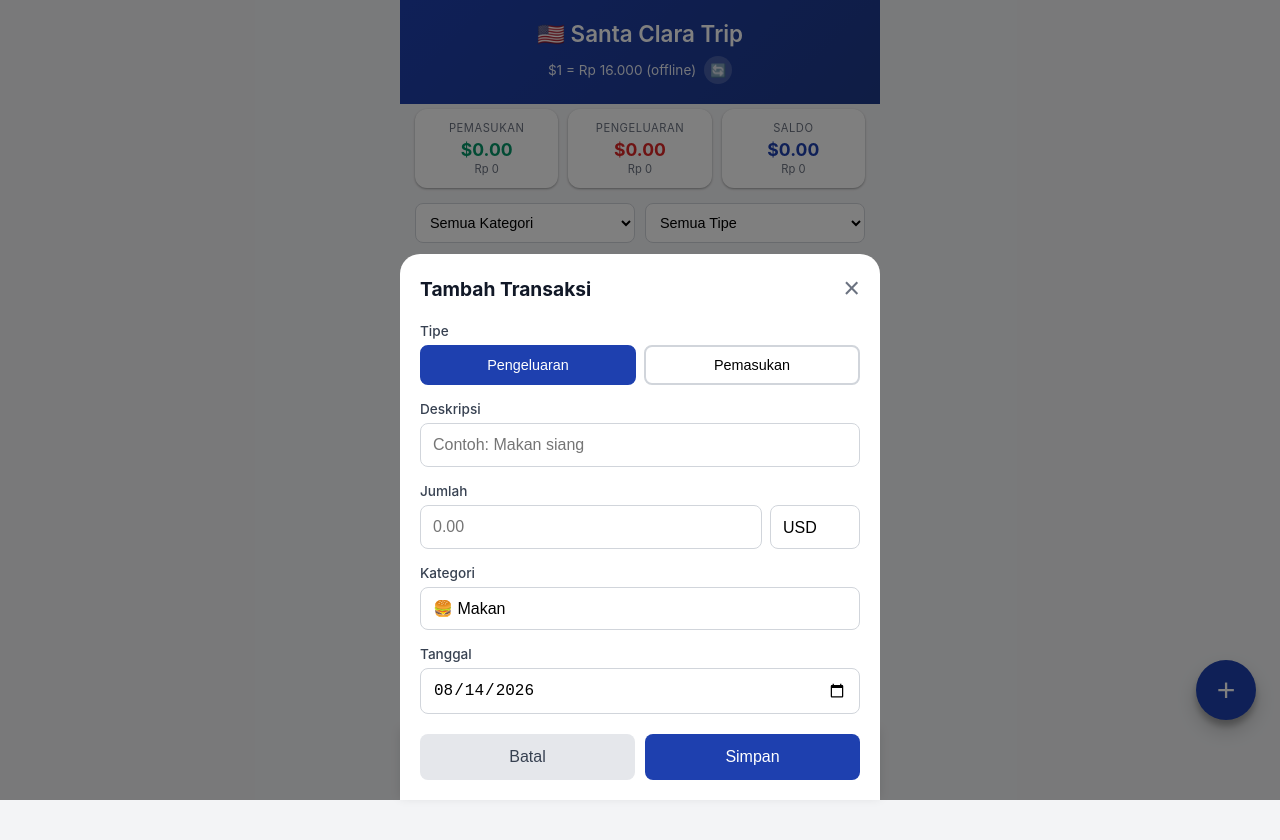
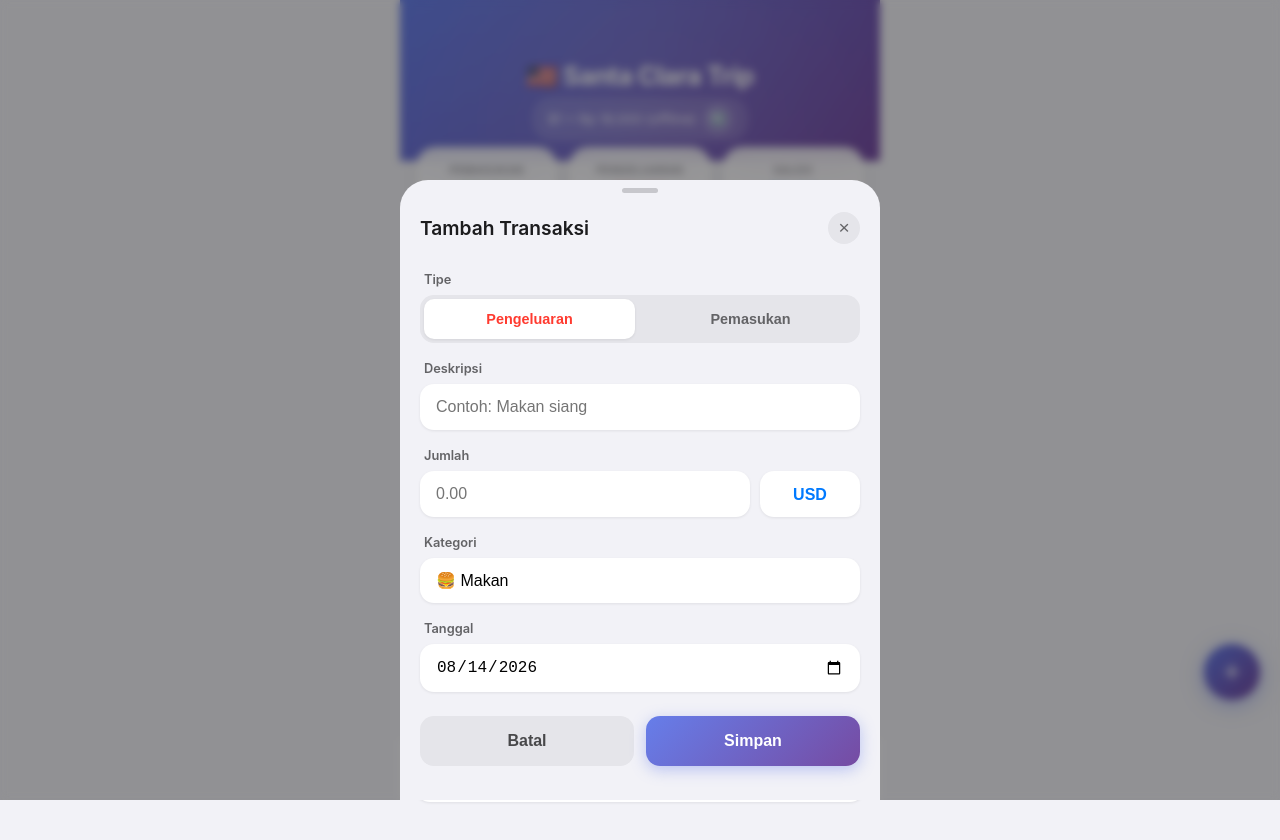
Before and after one commit to risangsaputra/trip-expense-tracker, a plain HTML site: page index.html in a window 1280 px wide. Both pictures are taken after a click on the button "Tambah Transaksi". Drawn offline with Linux system fonts and the light colour scheme; no server answers.

Commit message:
iOS-style redesign with glassmorphism and smooth animations

```diff
--- a/style.css
+++ b/style.css
@@ -5,28 +5,40 @@
 }
 
 :root {
-    --primary: #1e40af;
-    --primary-dark: #1e3a8a;
-    --success: #059669;
-    --danger: #dc2626;
-    --warning: #d97706;
-    --gray-50: #f9fafb;
-    --gray-100: #f3f4f6;
-    --gray-200: #e5e7eb;
-    --gray-300: #d1d5db;
-    --gray-500: #6b7280;
-    --gray-700: #374151;
-    --gray-900: #111827;
-    --shadow: 0 1px 3px rgba(0,0,0,0.12), 0 1px 2px rgba(0,0,0,0.24);
-    --shadow-lg: 0 10px 20px rgba(0,0,0,0.19), 0 6px 6px rgba(0,0,0,0.23);
+    --primary: #007AFF;
+    --primary-dark: #0056CC;
+    --success: #34C759;
+    --danger: #FF3B30;
+    --warning: #FF9500;
+    --gray-50: #F2F2F7;
+    --gray-100: #E5E5EA;
+    --gray-200: #D1D1D6;
+    --gray-300: #C7C7CC;
+    --gray-400: #AEAEB2;
+    --gray-500: #8E8E93;
+    --gray-600: #636366;
+    --gray-700: #48484A;
+    --gray-800: #3A3A3C;
+    --gray-900: #1C1C1E;
+    --background: #F2F2F7;
+    --card-bg: rgba(255, 255, 255, 0.8);
+    --blur-bg: rgba(255, 255, 255, 0.72);
+    --shadow-sm: 0 1px 3px rgba(0,0,0,0.08);
+    --shadow: 0 2px 12px rgba(0,0,0,0.08);
+    --shadow-lg: 0 8px 32px rgba(0,0,0,0.12);
+    --radius-sm: 10px;
+    --radius: 14px;
+    --radius-lg: 20px;
+    --radius-xl: 28px;
 }
 
 body {
-    font-family: -apple-system, BlinkMacSystemFont, 'Segoe UI', Roboto, Oxygen, Ubuntu, sans-serif;
-    background: var(--gray-100);
+    font-family: -apple-system, BlinkMacSystemFont, 'SF Pro Display', 'SF Pro Text', 'Helvetica Neue', sans-serif;
+    background: var(--background);
     color: var(--gray-900);
     min-height: 100vh;
     -webkit-tap-highlight-color: transparent;
+    -webkit-font-smoothing: antialiased;
 }
 
 .app {
@@ -35,21 +47,39 @@ body {
     padding-bottom: 100px;
 }
 
-/* Header */
+/* Header - iOS Style */
 .header {
-    background: linear-gradient(135deg, var(--primary) 0%, var(--primary-dark) 100%);
+    background: linear-gradient(135deg, #667eea 0%, #764ba2 100%);
     color: white;
     padding: 20px;
+    padding-top: 60px;
     text-align: center;
-    position: sticky;
-    top: 0;
-    z-index: 100;
+    position: relative;
+    overflow: hidden;
+}
+
+.header::before {
+    content: '';
+    position: absolute;
+    top: -50%;
+    left: -50%;
+    width: 200%;
+    height: 200%;
+    background: radial-gradient(circle, rgba(255,255,255,0.1) 0%, transparent 60%);
+    animation: shimmer 15s infinite linear;
+}
+
+@keyframes shimmer {
+    0% { transform: rotate(0deg); }
+    100% { transform: rotate(360deg); }
 }
 
 .header h1 {
-    font-size: 1.4rem;
-    font-weight: 600;
-    margin-bottom: 8px;
+    font-size: 1.6rem;
+    font-weight: 700;
+    margin-bottom: 6px;
+    position: relative;
+    letter-spacing: -0.5px;
 }
 
 .exchange-rate {
@@ -58,95 +88,124 @@ body {
     justify-content: center;
     gap: 8px;
     font-size: 0.85rem;
-    opacity: 0.9;
+    opacity: 0.95;
+    position: relative;
+    background: rgba(255,255,255,0.15);
+    padding: 8px 16px;
+    border-radius: 20px;
+    width: fit-content;
+    margin: 0 auto;
+    backdrop-filter: blur(10px);
+    -webkit-backdrop-filter: blur(10px);
 }
 
 .btn-icon {
-    background: rgba(255,255,255,0.2);
+    background: rgba(255,255,255,0.25);
     border: none;
     border-radius: 50%;
     width: 28px;
     height: 28px;
     cursor: pointer;
-    font-size: 0.8rem;
-    transition: background 0.2s;
+    font-size: 0.75rem;
+    transition: all 0.2s ease;
+    display: flex;
+    align-items: center;
+    justify-content: center;
 }
 
 .btn-icon:hover {
-    background: rgba(255,255,255,0.3);
+    background: rgba(255,255,255,0.35);
+    transform: rotate(180deg);
 }
 
-/* Summary Cards */
+/* Summary Cards - iOS Style */
 .summary {
     display: grid;
     grid-template-columns: repeat(3, 1fr);
-    gap: 10px;
-    padding: 15px;
-    margin-top: -10px;
+    gap: 12px;
+    padding: 16px;
+    margin-top: -30px;
+    position: relative;
+    z-index: 10;
 }
 
 .card {
-    background: white;
-    border-radius: 12px;
-    padding: 12px;
+    background: var(--card-bg);
+    backdrop-filter: blur(20px);
+    -webkit-backdrop-filter: blur(20px);
+    border-radius: var(--radius-lg);
+    padding: 16px 12px;
     text-align: center;
     box-shadow: var(--shadow);
+    border: 1px solid rgba(255,255,255,0.6);
+    transition: transform 0.2s ease, box-shadow 0.2s ease;
+}
+
+.card:active {
+    transform: scale(0.97);
 }
 
 .card .label {
     display: block;
-    font-size: 0.7rem;
+    font-size: 0.65rem;
     color: var(--gray-500);
     text-transform: uppercase;
-    letter-spacing: 0.5px;
-    margin-bottom: 4px;
+    letter-spacing: 0.8px;
+    font-weight: 600;
+    margin-bottom: 6px;
 }
 
 .card .amount {
     display: block;
-    font-size: 1.1rem;
+    font-size: 1.15rem;
     font-weight: 700;
+    letter-spacing: -0.5px;
 }
 
 .card .amount-idr {
     display: block;
     font-size: 0.7rem;
     color: var(--gray-500);
-    margin-top: 2px;
+    margin-top: 4px;
+    font-weight: 500;
 }
 
 .card.income .amount { color: var(--success); }
 .card.expense .amount { color: var(--danger); }
 .card.balance .amount { color: var(--primary); }
 
-/* FAB Button */
+/* FAB Button - iOS Style */
 .fab {
     position: fixed;
-    bottom: 24px;
-    right: 24px;
-    width: 60px;
-    height: 60px;
+    bottom: 100px;
+    right: 20px;
+    width: 56px;
+    height: 56px;
     border-radius: 50%;
-    background: var(--primary);
+    background: linear-gradient(135deg, #667eea 0%, #764ba2 100%);
     color: white;
     border: none;
-    font-size: 2rem;
-    box-shadow: var(--shadow-lg);
+    font-size: 1.8rem;
+    font-weight: 300;
+    box-shadow: 0 4px 20px rgba(102, 126, 234, 0.5);
     cursor: pointer;
     z-index: 1000;
-    transition: transform 0.2s, background 0.2s;
+    transition: all 0.3s cubic-bezier(0.175, 0.885, 0.32, 1.275);
+    display: flex;
+    align-items: center;
+    justify-content: center;
 }
 
 .fab:hover {
-    transform: scale(1.05);
-    background: var(--primary-dark);
+    transform: scale(1.08);
+    box-shadow: 0 6px 28px rgba(102, 126, 234, 0.6);
 }
 
 .fab:active {
     transform: scale(0.95);
 }
 
-/* Modal */
+/* Modal - iOS Style Sheet */
 .modal {
     display: none;
     position: fixed;
@@ -154,7 +213,9 @@ body {
     left: 0;
     right: 0;
     bottom: 0;
-    background: rgba(0,0,0,0.5);
+    background: rgba(0,0,0,0.4);
+    backdrop-filter: blur(4px);
+    -webkit-backdrop-filter: blur(4px);
     z-index: 2000;
     align-items: flex-end;
     justify-content: center;
@@ -165,22 +226,24 @@ body {
 }
 
 .modal-content {
-    background: white;
+    background: var(--background);
     width: 100%;
     max-width: 480px;
-    border-radius: 20px 20px 0 0;
-    padding: 20px;
-    max-height: 90vh;
+    border-radius: var(--radius-xl) var(--radius-xl) 0 0;
+    padding: 12px 20px 34px;
+    max-height: 92vh;
     overflow-y: auto;
-    animation: slideUp 0.3s ease;
+    animation: slideUp 0.35s cubic-bezier(0.32, 0.72, 0, 1);
 }
 
 @keyframes slideUp {
     from {
         transform: translateY(100%);
+        opacity: 0.5;
     }
     to {
         transform: translateY(0);
+        opacity: 1;
     }
 }
 
@@ -189,83 +252,118 @@ body {
     justify-content: space-between;
     align-items: center;
     margin-bottom: 20px;
+    padding: 8px 0;
+    position: relative;
+}
+
+.modal-header::before {
+    content: '';
+    position: absolute;
+    top: -4px;
+    left: 50%;
+    transform: translateX(-50%);
+    width: 36px;
+    height: 5px;
+    background: var(--gray-300);
+    border-radius: 3px;
 }
 
 .modal-header h2 {
     font-size: 1.2rem;
+    font-weight: 600;
+    margin-top: 12px;
 }
 
 .btn-close {
-    background: none;
+    background: var(--gray-100);
     border: none;
-    font-size: 1.8rem;
-    color: var(--gray-500);
+    font-size: 1.2rem;
+    color: var(--gray-600);
     cursor: pointer;
     padding: 0;
-    line-height: 1;
+    width: 32px;
+    height: 32px;
+    border-radius: 50%;
+    display: flex;
+    align-items: center;
+    justify-content: center;
+    margin-top: 12px;
+    transition: background 0.2s;
 }
 
-/* Form */
+.btn-close:hover {
+    background: var(--gray-200);
+}
+
+/* Form - iOS Style */
 .form-group {
-    margin-bottom: 16px;
+    margin-bottom: 18px;
 }
 
 .form-group label {
     display: block;
-    font-size: 0.85rem;
-    font-weight: 500;
-    color: var(--gray-700);
-    margin-bottom: 6px;
+    font-size: 0.8rem;
+    font-weight: 600;
+    color: var(--gray-600);
+    margin-bottom: 8px;
+    margin-left: 4px;
 }
 
 .form-group input,
-.form-group select {
+.form-group select,
+.form-group textarea {
     width: 100%;
-    padding: 12px;
-    border: 1px solid var(--gray-300);
-    border-radius: 8px;
+    padding: 14px 16px;
+    border: none;
+    border-radius: var(--radius);
     font-size: 1rem;
     background: white;
+    box-shadow: var(--shadow-sm);
+    transition: box-shadow 0.2s, transform 0.2s;
     -webkit-appearance: none;
 }
 
 .form-group input:focus,
-.form-group select:focus {
+.form-group select:focus,
+.form-group textarea:focus {
     outline: none;
-    border-color: var(--primary);
-    box-shadow: 0 0 0 3px rgba(30, 64, 175, 0.1);
+    box-shadow: 0 0 0 4px rgba(0, 122, 255, 0.15), var(--shadow);
 }
 
 .toggle-group {
     display: flex;
-    gap: 8px;
+    gap: 10px;
+    background: var(--gray-100);
+    padding: 4px;
+    border-radius: var(--radius);
 }
 
 .toggle-btn {
     flex: 1;
-    padding: 10px;
-    border: 2px solid var(--gray-300);
-    background: white;
-    border-radius: 8px;
+    padding: 12px;
+    border: none;
+    background: transparent;
+    border-radius: var(--radius-sm);
     font-size: 0.9rem;
+    font-weight: 600;
     cursor: pointer;
-    transition: all 0.2s;
+    transition: all 0.25s ease;
+    color: var(--gray-600);
 }
 
 .toggle-btn.active {
-    border-color: var(--primary);
-    background: var(--primary);
-    color: white;
+    background: white;
+    color: var(--danger);
+    box-shadow: var(--shadow-sm);
 }
 
 .toggle-btn[data-type="income"].active {
-    border-color: var(--success);
-    background: var(--success);
+    color: var(--success);
 }
 
 .input-with-currency {
     display: flex;
-    gap: 8px;
+    gap: 10px;
 }
 
 .input-with-currency input {
@@ -273,66 +371,81 @@ body {
 }
 
 .input-with-currency select {
-    width: 90px;
+    width: 100px;
+    text-align: center;
+    font-weight: 600;
+    color: var(--primary);
 }
 
 .converted-preview {
     display: block;
     font-size: 0.8rem;
     color: var(--gray-500);
-    margin-top: 4px;
+    margin-top: 6px;
+    margin-left: 4px;
+    font-weight: 500;
 }
 
 .form-actions {
     display: flex;
-    gap: 10px;
-    margin-top: 20px;
+    gap: 12px;
+    margin-top: 24px;
 }
 
 .btn {
     flex: 1;
-    padding: 14px;
+    padding: 16px;
     border: none;
-    border-radius: 8px;
+    border-radius: var(--radius);
     font-size: 1rem;
-    font-weight: 500;
+    font-weight: 600;
     cursor: pointer;
-    transition: background 0.2s;
+    transition: all 0.2s ease;
 }
 
 .btn-primary {
-    background: var(--primary);
+    background: linear-gradient(135deg, #667eea 0%, #764ba2 100%);
     color: white;
+    box-shadow: 0 4px 15px rgba(102, 126, 234, 0.4);
 }
 
 .btn-primary:hover {
-    background: var(--primary-dark);
+    transform: translateY(-1px);
+    box-shadow: 0 6px 20px rgba(102, 126, 234, 0.5);
+}
+
+.btn-primary:active {
+    transform: translateY(0);
 }
 
 .btn-secondary {
+    background: var(--gray-100);
+    color: var(--gray-700);
+}
+
+.btn-secondary:active {
     background: var(--gray-200);
-    color: var(--gray-700);
 }
 
 .btn-outline {
     background: white;
-    border: 1px solid var(--gray-300);
+    border: none;
     color: var(--gray-700);
+    box-shadow: var(--shadow-sm);
 }
 
-.btn-outline:hover {
+.btn-outline:active {
     background: var(--gray-50);
 }
 
 .btn-danger {
     color: var(--danger);
-    border-color: var(--danger);
 }
 
-/* Filters */
+/* Filters - iOS Style */
 .filters {
-    padding: 0 15px;
-    margin-bottom: 15px;
+    padding: 0 16px;
+    margin-bottom: 16px;
 }
 
 .filter-row {
@@ -342,23 +455,29 @@ body {
 
 .filter-row select {
     flex: 1;
-    padding: 10px;
-    border: 1px solid var(--gray-300);
-    border-radius: 8px;
+    padding: 12px 14px;
+    border: none;
+    border-radius: var(--radius);
     font-size: 0.9rem;
     background: white;
+    box-shadow: var(--shadow-sm);
+    font-weight: 500;
+    color: var(--gray-700);
 }
 
-/* Category Breakdown */
+/* Category Breakdown - iOS Style */
 .category-breakdown {
-    padding: 0 15px;
+    padding: 0 16px;
     margin-bottom: 20px;
 }
 
 .category-breakdown h3 {
-    font-size: 0.9rem;
-    color: var(--gray-700);
-    margin-bottom: 10px;
+    font-size: 0.8rem;
+    color: var(--gray-500);
+    font-weight: 600;
+    margin-bottom: 12px;
+    text-transform: uppercase;
+    letter-spacing: 0.5px;
 }
 
 .category-list {
@@ -369,56 +488,65 @@ body {
 
 .category-item {
     background: white;
-    padding: 8px 12px;
+    padding: 10px 14px;
     border-radius: 20px;
     font-size: 0.8rem;
-    box-shadow: var(--shadow);
+    box-shadow: var(--shadow-sm);
     display: flex;
     align-items: center;
-    gap: 6px;
+    gap: 8px;
+    font-weight: 500;
 }
 
 .category-item .cat-amount {
-    font-weight: 600;
+    font-weight: 700;
     color: var(--danger);
 }
 
-/* Transaction List */
+/* Transaction List - iOS Style */
 .transactions {
-    padding: 0 15px;
+    padding: 0 16px;
 }
 
 .transactions h3 {
-    font-size: 0.9rem;
-    color: var(--gray-700);
-    margin-bottom: 10px;
+    font-size: 0.8rem;
+    color: var(--gray-500);
+    font-weight: 600;
+    margin-bottom: 12px;
+    text-transform: uppercase;
+    letter-spacing: 0.5px;
 }
 
 .transaction-list {
     display: flex;
     flex-direction: column;
-    gap: 8px;
+    gap: 10px;
 }
 
 .transaction-item {
     background: white;
-    border-radius: 12px;
-    padding: 12px;
-    box-shadow: var(--shadow);
+    border-radius: var(--radius);
+    padding: 14px;
+    box-shadow: var(--shadow-sm);
     display: flex;
     align-items: center;
-    gap: 12px;
+    gap: 14px;
+    transition: transform 0.2s ease, box-shadow 0.2s ease;
+}
+
+.transaction-item:active {
+    transform: scale(0.98);
 }
 
 .transaction-item .icon {
-    width: 40px;
-    height: 40px;
-    border-radius: 10px;
+    width: 44px;
+    height: 44px;
+    border-radius: var(--radius-sm);
     display: flex;
     align-items: center;
     justify-content: center;
-    font-size: 1.2rem;
-    background: var(--gray-100);
+    font-size: 1.3rem;
+    background: linear-gradient(135deg, #f5f7fa 0%, #e4e8eb 100%);
 }
 
 .transaction-item .details {
@@ -427,16 +555,19 @@ body {
 }
 
 .transaction-item .desc {
-    font-weight: 500;
+    font-weight: 600;
+    font-size: 0.95rem;
     white-space: nowrap;
     overflow: hidden;
     text-overflow: ellipsis;
+    color: var(--gray-800);
 }
 
 .transaction-item .meta {
     font-size: 0.75rem;
     color: var(--gray-500);
-    margin-top: 2px;
+    margin-top: 3px;
+    font-weight: 500;
 }
 
 .transaction-item .amount-col {
@@ -444,8 +575,8 @@ body {
 }
 
 .transaction-item .tx-amount {
-    font-weight: 600;
-    font-size: 0.95rem;
+    font-weight: 700;
+    font-size: 1rem;
 }
 
 .transaction-item .tx-amount.income {
@@ -453,51 +584,66 @@ body {
 }
 
 .transaction-item .tx-amount.expense {
-    color: var(--danger);
+    color: var(--gray-800);
 }
 
 .transaction-item .tx-amount-idr {
     font-size: 0.7rem;
     color: var(--gray-500);
+    font-weight: 500;
 }
 
 .transaction-item .actions {
     display: flex;
-    gap: 4px;
+    gap: 6px;
 }
 
 .transaction-item .btn-sm {
-    width: 32px;
-    height: 32px;
+    width: 34px;
+    height: 34px;
     border: none;
-    background: var(--gray-100);
-    border-radius: 8px;
+    background: var(--gray-50);
+    border-radius: var(--radius-sm);
     cursor: pointer;
-    font-size: 0.9rem;
+    font-size: 0.85rem;
+    transition: background 0.2s;
+    display: flex;
+    align-items: center;
+    justify-content: center;
 }
 
-.transaction-item .btn-sm:hover {
+.transaction-item .btn-sm:active {
     background: var(--gray-200);
 }
 
 .empty-state {
     text-align: center;
     color: var(--gray-500);
-    padding: 40px 20px;
-    font-size: 0.9rem;
+    padding: 50px 20px;
+    font-size: 0.95rem;
+    font-weight: 500;
 }
 
-/* Export Section */
+/* Export Section - iOS Style */
 .export-section {
-    padding: 20px 15px;
-    display: flex;
-    flex-direction: column;
+    padding: 24px 16px;
+    display: grid;
+    grid-template-columns: 1fr 1fr;
     gap: 10px;
+}
+
+.export-section .btn {
+    font-size: 0.85rem;
+    padding: 14px 12px;
+}
+
+.export-section .btn-danger {
+    grid-column: 1 / -1;
 }
 
 /* Date grouping */
 .date-group {
-    margin-top: 15px;
+    margin-top: 20px;
 }
 
 .date-group:first-child {
@@ -505,66 +651,38 @@ body {
 }
 
 .date-header {
-    font-size: 0.8rem;
+    font-size: 0.75rem;
     color: var(--gray-500);
-    font-weight: 500;
-    margin-bottom: 8px;
+    font-weight: 600;
+    margin-bottom: 10px;
     padding-left: 4px;
+    text-transform: uppercase;
+    letter-spacing: 0.5px;
 }
 
-/* Responsive adjustments */
-@media (max-width: 360px) {
-    .summary {
-        grid-template-columns: 1fr;
-    }
-
-    .card {
-        display: flex;
-        justify-content: space-between;
-        align-items: center;
-    }
-
-    .card .amount-idr {
-        margin-top: 0;
-        margin-left: 8px;
-    }
-}
-
-/* Safe area for notched phones */
-@supports (padding-top: env(safe-area-inset-top)) {
-    .header {
-        padding-top: calc(20px + env(safe-area-inset-top));
-    }
-
-    .fab {
-        bottom: calc(80px + env(safe-area-inset-bottom));
-    }
-
-    .bottom-nav {
-        padding-bottom: env(safe-area-inset-bottom);
-    }
-}
-
-/* Bottom Navigation */
+/* Bottom Navigation - iOS Tab Bar */
 .bottom-nav {
     position: fixed;
     bottom: 0;
     left: 0;
     right: 0;
-    background: white;
+    background: var(--blur-bg);
+    backdrop-filter: blur(20px);
+    -webkit-backdrop-filter: blur(20px);
     display: flex;
     justify-content: center;
     gap: 0;
-    box-shadow: 0 -2px 10px rgba(0,0,0,0.1);
+    box-shadow: 0 -1px 0 rgba(0,0,0,0.1);
     z-index: 1001;
     max-width: 480px;
     margin: 0 auto;
+    border-top: 1px solid rgba(255,255,255,0.5);
 }
 
 .nav-btn {
     flex: 1;
     max-width: 200px;
-    padding: 12px 20px;
+    padding: 10px 20px 8px;
     background: none;
     border: none;
     display: flex;
@@ -581,12 +699,13 @@ body {
 }
 
 .nav-icon {
-    font-size: 1.4rem;
+    font-size: 1.5rem;
 }
 
 .nav-label {
-    font-size: 0.75rem;
-    font-weight: 500;
+    font-size: 0.65rem;
+    font-weight: 600;
+    letter-spacing: 0.2px;
 }
 
 /* Wishlist Page */
@@ -613,63 +732,76 @@ body {
     font-size: 0.85rem;
     opacity: 0.9;
     margin-top: 4px;
+    font-weight: 500;
+    position: relative;
 }
 
 /* Wishlist Summary */
 .wishlist-summary {
     display: grid;
     grid-template-columns: repeat(3, 1fr);
-    gap: 10px;
-    padding: 15px;
-    margin-top: -10px;
+    gap: 12px;
+    padding: 16px;
+    margin-top: -30px;
+    position: relative;
+    z-index: 10;
 }
 
 /* Wishlist Items */
 .wishlist-items {
-    padding: 0 15px;
+    padding: 0 16px;
 }
 
 .wishlist-items h3 {
-    font-size: 0.9rem;
-    color: var(--gray-700);
-    margin-bottom: 10px;
+    font-size: 0.8rem;
+    color: var(--gray-500);
+    font-weight: 600;
+    margin-bottom: 12px;
+    text-transform: uppercase;
+    letter-spacing: 0.5px;
 }
 
 .wishlist-list {
     display: flex;
     flex-direction: column;
-    gap: 10px;
+    gap: 12px;
 }
 
 .wishlist-item {
     background: white;
-    border-radius: 12px;
-    padding: 14px;
-    box-shadow: var(--shadow);
+    border-radius: var(--radius);
+    padding: 16px;
+    box-shadow: var(--shadow-sm);
+    transition: transform 0.2s ease;
+}
+
+.wishlist-item:active {
+    transform: scale(0.98);
 }
 
 .wishlist-item.purchased {
-    opacity: 0.7;
+    opacity: 0.6;
     background: var(--gray-50);
 }
 
 .wishlist-item .item-header {
     display: flex;
     align-items: flex-start;
-    gap: 12px;
+    gap: 14px;
 }
 
 .wishlist-item .checkbox {
-    width: 24px;
-    height: 24px;
-    border: 2px solid var(--gray-300);
+    width: 26px;
+    height: 26px;
+    border: 2.5px solid var(--gray-300);
     border-radius: 50%;
     cursor: pointer;
     display: flex;
     align-items: center;
     justify-content: center;
     flex-shrink: 0;
-    transition: all 0.2s;
+    transition: all 0.25s ease;
+    font-size: 0.8rem;
 }
 
 .wishlist-item .checkbox:hover {
@@ -691,15 +823,18 @@ body {
     font-weight: 600;
     font-size: 1rem;
     margin-bottom: 4px;
+    color: var(--gray-800);
 }
 
 .wishlist-item.purchased .item-name {
     text-decoration: line-through;
+    color: var(--gray-500);
 }
 
 .wishlist-item .item-store {
     font-size: 0.8rem;
     color: var(--gray-500);
+    font-weight: 500;
 }
 
 .wishlist-item .item-price {
@@ -708,44 +843,47 @@ body {
 }
 
 .wishlist-item .price-usd {
-    font-weight: 600;
+    font-weight: 700;
     color: var(--primary);
+    font-size: 1rem;
 }
 
 .wishlist-item .price-idr {
     font-size: 0.75rem;
     color: var(--gray-500);
+    font-weight: 500;
 }
 
 .wishlist-item .item-meta {
     display: flex;
     align-items: center;
     gap: 8px;
-    margin-top: 10px;
-    padding-top: 10px;
+    margin-top: 12px;
+    padding-top: 12px;
     border-top: 1px solid var(--gray-100);
 }
 
 .wishlist-item .priority-badge {
-    font-size: 0.7rem;
-    padding: 4px 8px;
+    font-size: 0.65rem;
+    padding: 5px 10px;
     border-radius: 20px;
-    background: var(--gray-100);
+    font-weight: 600;
+    letter-spacing: 0.2px;
 }
 
 .wishlist-item .priority-badge.high {
-    background: #fee2e2;
-    color: #b91c1c;
+    background: #FFEBEE;
+    color: #C62828;
 }
 
 .wishlist-item .priority-badge.medium {
-    background: #fef3c7;
-    color: #b45309;
+    background: #FFF3E0;
+    color: #E65100;
 }
 
 .wishlist-item .priority-badge.low {
-    background: #d1fae5;
-    color: #047857;
+    background: #E8F5E9;
+    color: #2E7D32;
 }
 
 .wishlist-item .item-notes {
@@ -755,11 +893,12 @@ body {
     white-space: nowrap;
     overflow: hidden;
     text-overflow: ellipsis;
+    font-weight: 500;
 }
 
 .wishlist-item .item-actions {
     display: flex;
-    gap: 4px;
+    gap: 6px;
 }
 
 .wishlist-item .item-link {
@@ -771,21 +910,66 @@ body {
 /* Textarea */
 textarea {
     width: 100%;
-    padding: 12px;
-    border: 1px solid var(--gray-300);
-    border-radius: 8px;
+    padding: 14px 16px;
+    border: none;
+    border-radius: var(--radius);
     font-size: 1rem;
     font-family: inherit;
     resize: vertical;
+    background: white;
+    box-shadow: var(--shadow-sm);
 }
 
 textarea:focus {
     outline: none;
-    border-color: var(--primary);
-    box-shadow: 0 0 0 3px rgba(30, 64, 175, 0.1);
+    box-shadow: 0 0 0 4px rgba(0, 122, 255, 0.15), var(--shadow);
 }
 
-/* Adjust FAB position for bottom nav */
-.fab {
-    bottom: 80px;
+/* Safe area for notched phones */
+@supports (padding-top: env(safe-area-inset-top)) {
+    .header {
+        padding-top: calc(60px + env(safe-area-inset-top));
+    }
+
+    .fab {
+        bottom: calc(100px + env(safe-area-inset-bottom));
+    }
+
+    .bottom-nav {
+        padding-bottom: env(safe-area-inset-bottom);
+    }
 }
+
+/* Responsive adjustments */
+@media (max-width: 360px) {
+    .summary, .wishlist-summary {
+        grid-template-columns: 1fr;
+    }
+
+    .card {
+        display: flex;
+        justify-content: space-between;
+        align-items: center;
+        padding: 14px 16px;
+    }
+
+    .card .label {
+        margin-bottom: 0;
+    }
+
+    .card .amount-idr {
+        margin-top: 0;
+        margin-left: 8px;
+    }
+}
+
+/* Scrollbar styling */
+::-webkit-scrollbar {
+    width: 0;
+    background: transparent;
+}
+
+/* Selection color */
+::selection {
+    background: rgba(0, 122, 255, 0.2);
+}
--- a/sw.js
+++ b/sw.js
@@ -1,4 +1,4 @@
-const CACHE_NAME = 'trip-tracker-v2';
+const CACHE_NAME = 'trip-tracker-v3';
 const ASSETS_TO_CACHE = [
     './',
     './index.html',
```
